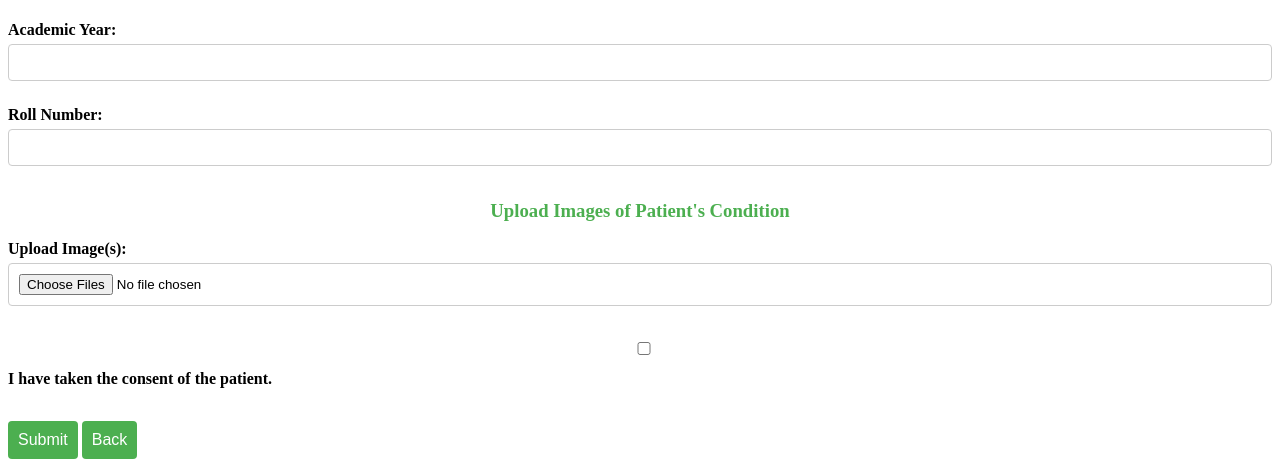
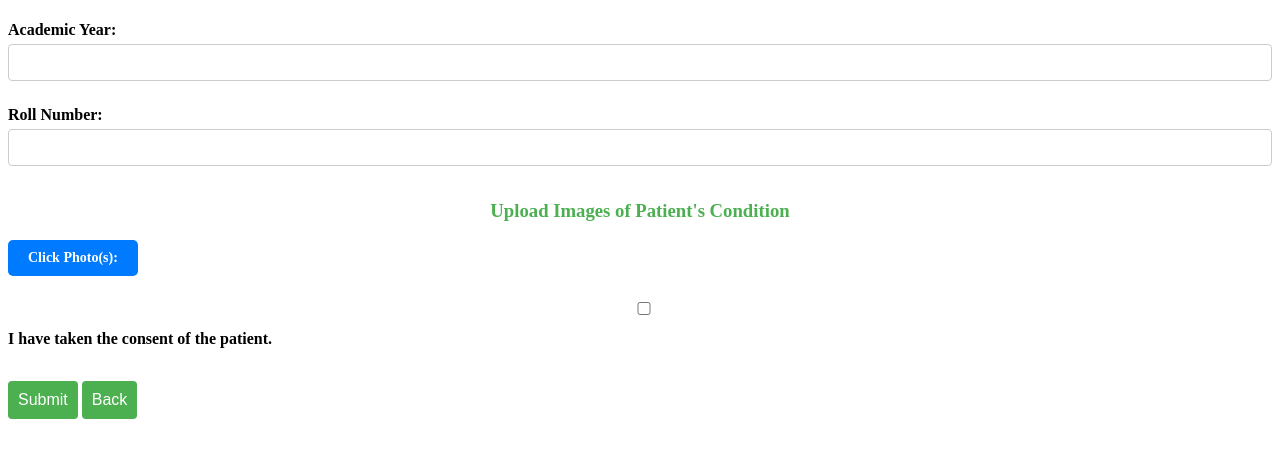
Before and after one commit to devanshu-777/PatientRecords, a Django app: page /submit-patient-details/ in a window 1280 px wide. Shown: the part 1037-1504 px from the top of the page. After the commit the page ends 1456 px from the top, so only its background shows below. Run offline with Django 4.2, Linux system fonts and the light colour scheme; the visitor is signed in with stand-in values (Sample User, id 1).

Commit message:
Modified form button

```diff
--- a/users/templates/base_entrance.html
+++ b/users/templates/base_entrance.html
@@ -10,6 +10,26 @@
 </head>
 
 <style>
+    #patient_image_input {
+        display: none;
+    }
+
+    .custom-file-button {
+        display: inline-block;
+        background-color: #007bff;
+        color: white;
+        padding: 10px 20px;
+        border-radius: 5px;
+        cursor: pointer;
+        font-size: 14px;
+        text-align: center;
+        border: none;
+    }
+
+    .custom-file-button:hover {
+        background-color: #0056b3;
+    }
+
     .messages {
         margin-top: 20px;
     }
--- a/users/templates/patient_form.html
+++ b/users/templates/patient_form.html
@@ -12,7 +12,7 @@
 
         <h3>Upload Images of Patient's Condition</h3>
         <div id="image-fields">
-            <label for="patient_image_input">Upload Image(s):</label>
+            <label for="patient_image_input" class="custom-file-button">Click Photo(s):</label>
             <input type="file" id="patient_image_input" name="patient_images" accept="image/*" capture="environment" class="image-input" multiple onchange="handleFileSelect(event)">
         </div>
         <div id="selected-images-container"></div>
```
